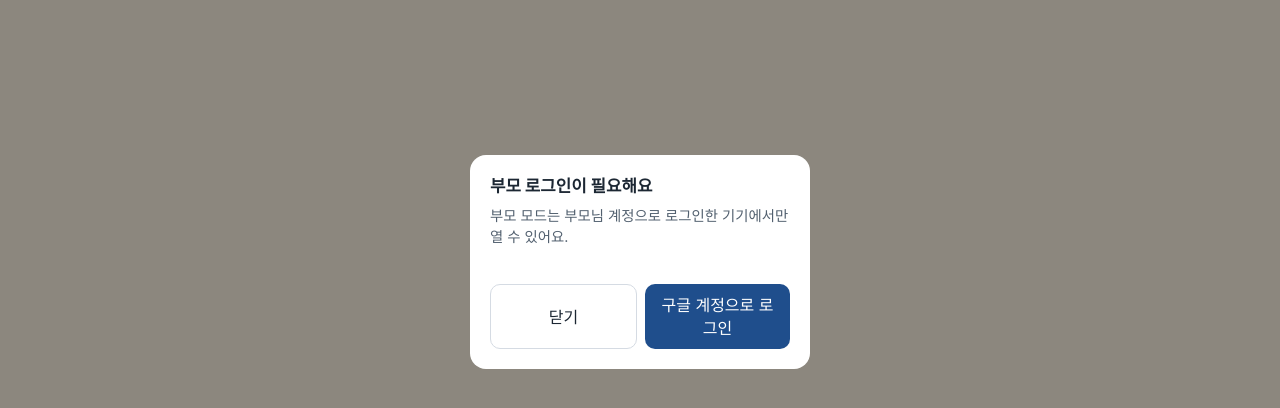
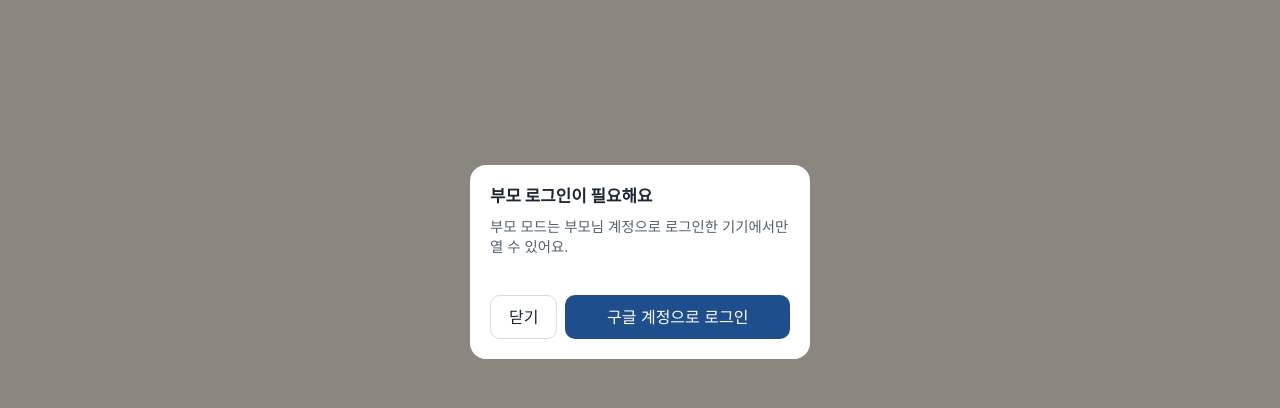
Before and after one commit to hyokyung3728/home, a plain HTML site: page allowance/index.html in a window 1280 px wide. Both pictures are taken after a click on the button "부모 모드". Shown: the part 138-546 px from the top of the page. Drawn offline with Linux system fonts and the light colour scheme; no server answers.

Commit message:
fix: keep allowance login dialog buttons on one line
Co-Authored-By: Claude Sonnet 5.5 <noreply@anthropic.com>
Claude-Session: https://claude.ai/code/session_01WF7YhYEAMTiGLvwpu7Krbo

```diff
--- a/allowance/css/style.css
+++ b/allowance/css/style.css
@@ -227,6 +227,8 @@ input.amount-input { font-size: 1.4em; font-weight: 700; }
   border-radius: 10px;
   background: #fff;
 }
+.dialog .row button { white-space: nowrap; }
+.dialog .row button:not(.primary) { flex: 0 0 auto; padding-inline: 18px; }
 .dialog button.primary { border: 0; background: #1f4e8c; color: #fff; }
 .dialog input.text { border-color: #d5dbe3; letter-spacing: 0.4em; text-align: center; }
 
```
